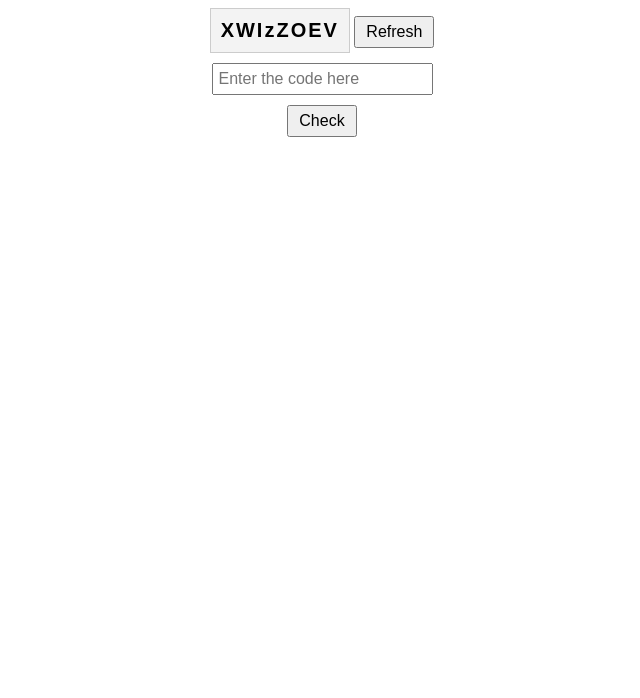
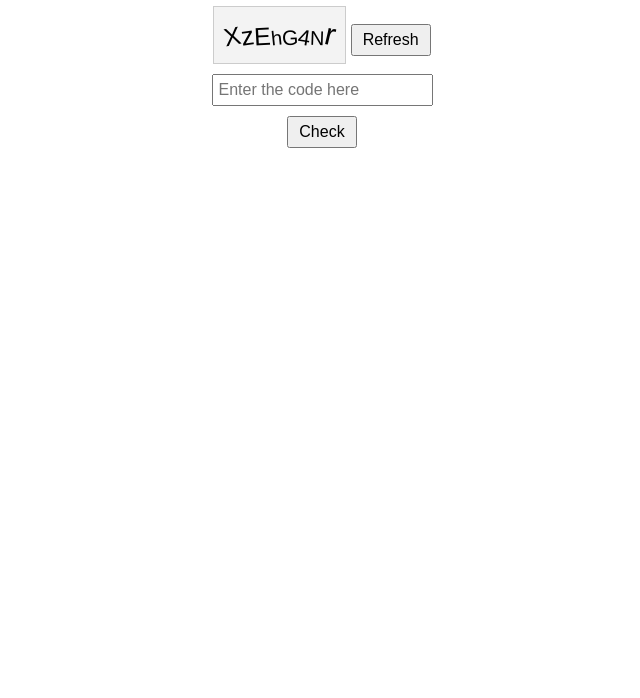
Before and after one commit to GyanKiPotali/Gyan_Ki_Potali_web, a plain HTML site: page index.html in a window 1280 px wide. Shown: the part 102-800 px from the top of the page, without its empty margins (318-958 px from the left). Drawn offline with Linux system fonts and the light colour scheme.

Commit message:
Add files via upload

```diff
--- a/index.html
+++ b/index.html
@@ -11,14 +11,11 @@
             margin-top: 50px;
         }
         #captcha {
-            font-size: 20px;
-            font-weight: bold;
-            letter-spacing: 2px;
-            background-color: #f3f3f3;
             display: inline-block;
             padding: 10px;
             border: 1px solid #ccc;
             user-select: none;
+            background-color: #f3f3f3;
         }
         input {
             margin-top: 10px;
@@ -49,10 +46,16 @@
         function generateCaptcha() {
             const chars = "ABCDEFGHIJKLMNOPQRSTUVWXYZabcdefghijklmnopqrstuvwxyz0123456789";
             captchaCode = "";
+            let captchaHTML = "";
+
             for (let i = 0; i < 8; i++) {
-                captchaCode += chars.charAt(Math.floor(Math.random() * chars.length));
+                let char = chars.charAt(Math.floor(Math.random() * chars.length));
+                let fontSize = Math.floor(Math.random() * 15) + 20; // Random font size between 20px and 35px
+                let rotation = Math.floor(Math.random() * 30) - 15; // Random rotation between -15 and 15 degrees
+                captchaHTML += `<span style="font-size:${fontSize}px; display:inline-block; transform:rotate(${rotation}deg);">${char}</span>`;
+                captchaCode += char;
             }
-            document.getElementById("captcha").innerText = captchaCode;
+            document.getElementById("captcha").innerHTML = captchaHTML;
         }
 
         function checkCaptcha() {
```
